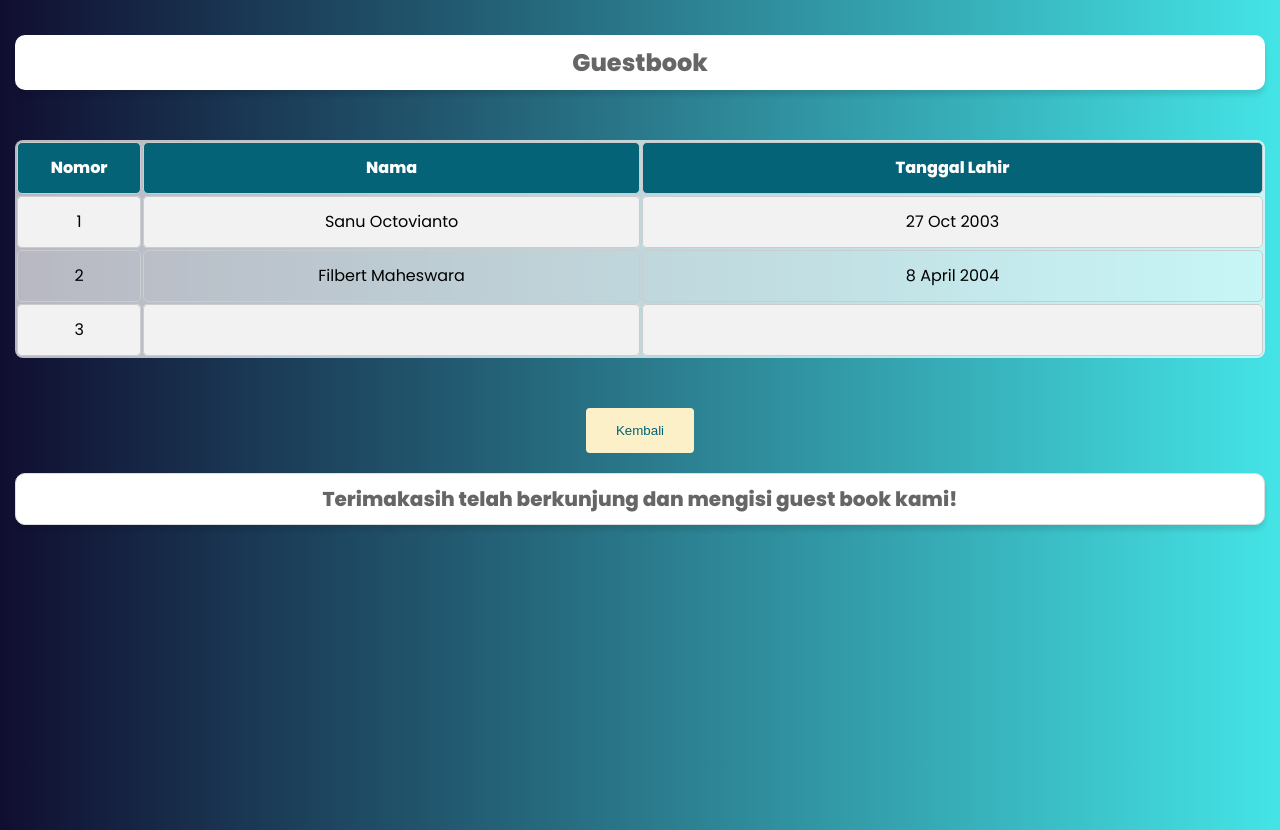
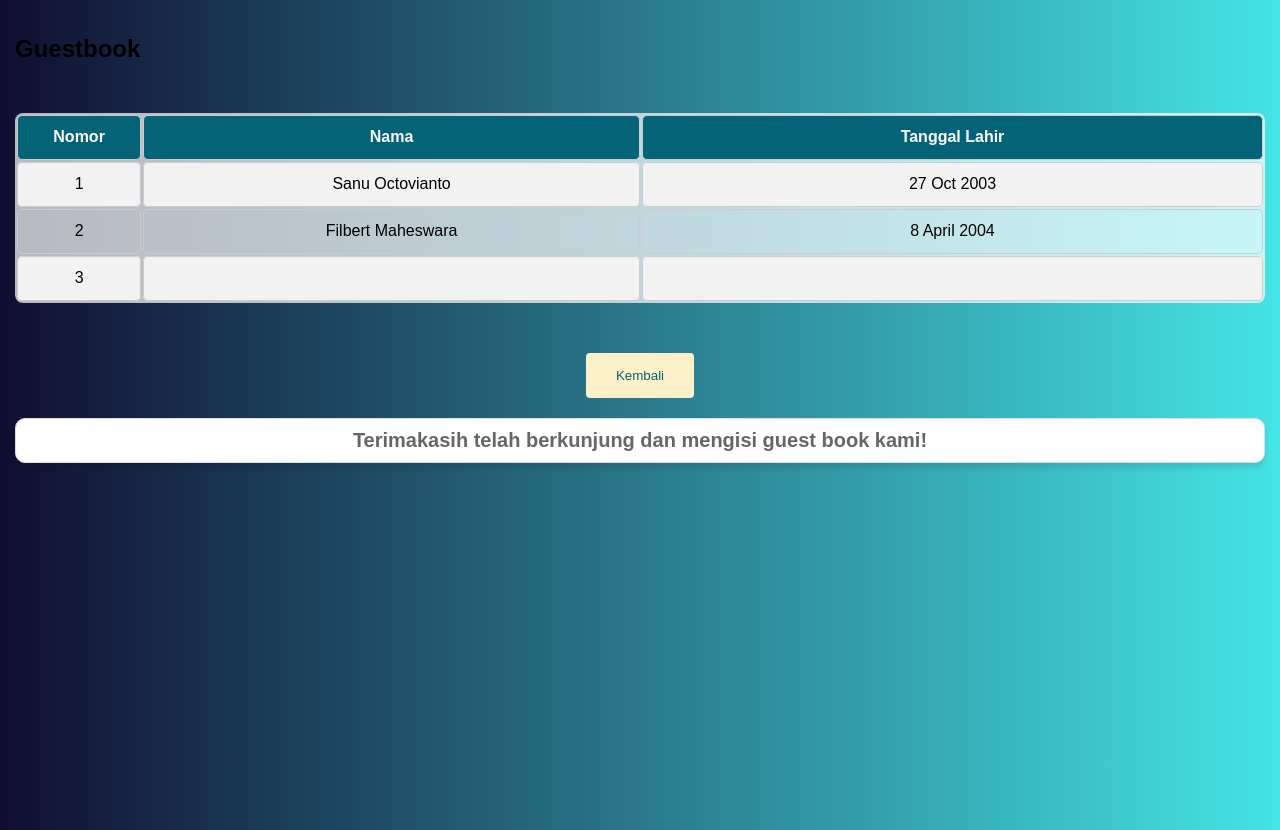
Before and after one commit to PrimiMasihPemula/Praktikum-Web-Programming-I, a PHP site: page /guestbook.php in a window 1280 px wide. Run offline with PHP 8.4, Linux system fonts and the light colour scheme.

Commit message:
styleGB.css

```diff
--- a/styleGB.css
+++ b/styleGB.css
@@ -1,4 +1,4 @@
-@import url('https://fonts.googleapis.com/css2?family=Poppins:wght@400;600;800&display=swap');
+@import url('https://fonts.googleapis.com/css2?family=Raleway:ital,wght@0,100;0,200;0,300;0,400;0,500;0,600;0,700;0,800;0,900;1,100;1,200;1,300;1,400;1,500;1,600;1,700;1,800;1,900&display=swap');;
 h2 {
   font-size: 24px;
   font-weight: bold;
```
